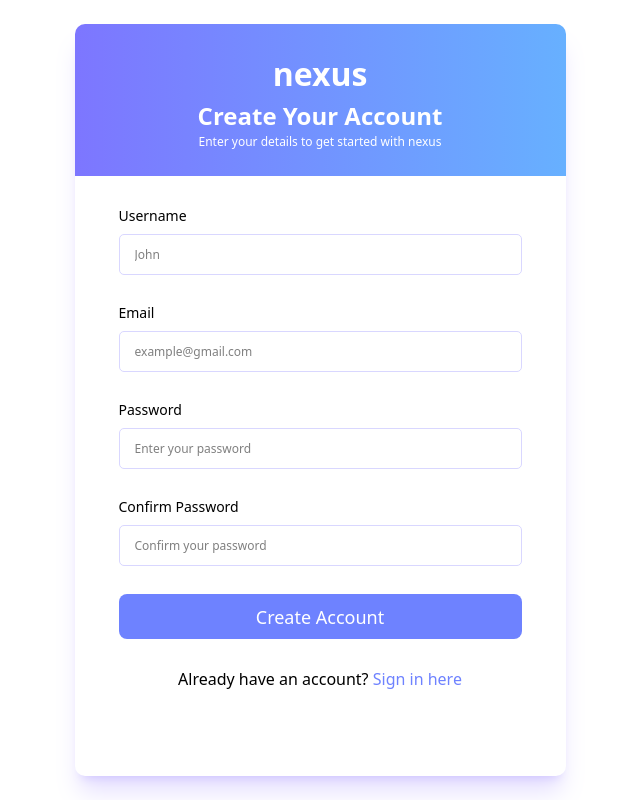
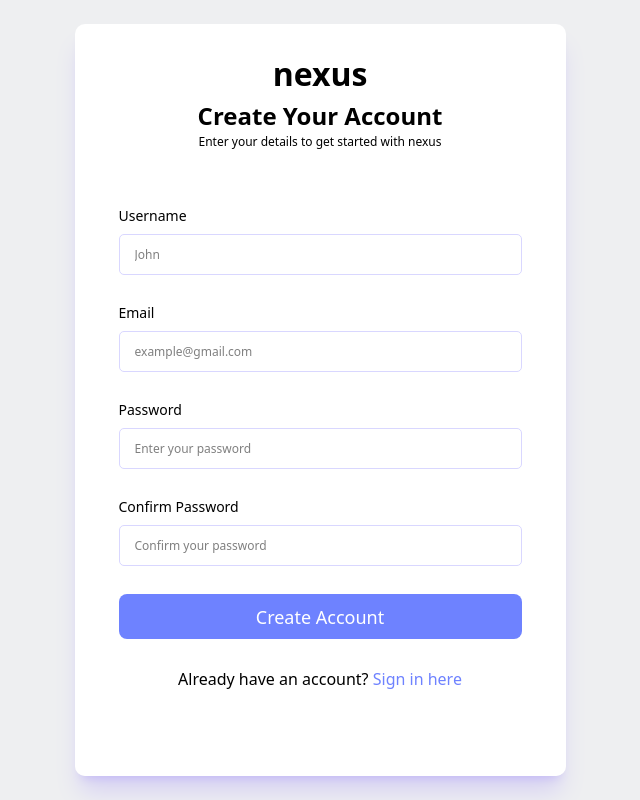
Before and after one commit to mebz2/nexus, a React (Vite) app in the folder client/: page /signup in a window 1280 px wide. Shown: the whole page, without its empty margins (320-960 px from the left). Built offline with nearby package versions, Linux system fonts and the light colour scheme.

Commit message:
Fixed login and signup forms.

```diff
--- a/client/src/components/FormHeader.tsx
+++ b/client/src/components/FormHeader.tsx
@@ -1,15 +1,15 @@
 type FormHeaderProps = {
-  header: string;
-  message: string;
+	header: string;
+	message: string;
 };
 const FormHeader = ({ header, message }: FormHeaderProps) => {
-  return (
-    <div className="login-gradient h-[152px] flex flex-col justify-center items-center rounded-t-[10px]">
-      <h1 className="text-white">nexus</h1>
-      <h2 className="text-white">{header}</h2>
-      <p className="text-white text-xs">{message}</p>
-    </div>
-  );
+	return (
+		<div className=" bg-white h-[152px] flex flex-col justify-center items-center rounded-t-[10px]">
+			<h1 className="">nexus</h1>
+			<h2 className="">{header}</h2>
+			<p className=" text-xs">{message}</p>
+		</div>
+	);
 };
-
+// login-gradient
 export default FormHeader;
--- a/client/src/pages/Login/Login.tsx
+++ b/client/src/pages/Login/Login.tsx
@@ -8,16 +8,16 @@ const handleClick = () => {
 function Login() {
 	return (
 		// div for the screen
-    <div className="flex flex-col justify-center items-center h-screen">
-      {/*container for form*/}
-      <div className="w-[491px] h-[553px]   rounded-[10px] shadow-xl shadow-[#4C23FF]/15">
+		<div className="flex flex-col justify-center items-center h-screen bg-[#EEEFF1]">
+			{/*Login Container*/}
+			<div className="w-[491px]    rounded-[10px] shadow-xl shadow-[#4C23FF]/15 h-fit">
 				{/*form header container*/}
 				<FormHeader
 					header="Welcome Back"
 					message="Enter your credentials to access your account"
 				/>
 				{/*form container*/}
-        <div className="h-[491px] flex flex-col items-center p-[30px] gap-7">
+				<div className="h-[450px] bg-white flex flex-col items-center p-[30px] gap-7 rounded-b-[10px]">
 					{/*email text field*/}
 					<Textfield
 						id="email"
@@ -48,7 +48,10 @@ function Login() {
 
 					<p>
 						Don't have an account?{" "}
-            <Link to="/signup" className="text-btn  hover:text-purple-950">
+						<Link
+							to="/signup"
+							className="text-btn  hover:text-purple-950"
+						>
 							Create one here
 						</Link>
 					</p>
--- a/client/src/pages/Signup/Signup.tsx
+++ b/client/src/pages/Signup/Signup.tsx
@@ -7,14 +7,15 @@ const handleClick = () => {
 
 function Signup() {
 	return (
-    <div className="flex justify-center items-center h-screen">
-      <div className="w-[491px] h-[752px] shadow-xl shadow-[#4C23FF]/15  rounded-[10px]">
+		<div className="flex justify-center items-center h-screen bg-[#EEEFF1]">
+			<div className="w-[491px] shadow-xl shadow-[#4C23FF]/15  rounded-[10px] h-fit">
 				{/*form header*/}
 				<FormHeader
 					header="Create Your Account"
 					message="Enter your details to get started with nexus"
 				/>
-        <div className="h-[600px] flex flex-col items-center p-[30px] gap-7">
+				{/*form container*/}
+				<div className="h-[600px] flex flex-col items-center p-[30px] gap-7 bg-white rounded-b-[10px]">
 					<Textfield
 						id="username"
 						label="Username"
@@ -54,7 +55,10 @@ function Signup() {
 					</Link>
 					<p>
 						Already have an account?{" "}
-            <Link to="/login" className="text-btn  hover:text-purple-950">
+						<Link
+							to="/login"
+							className="text-btn  hover:text-purple-950"
+						>
 							Sign in here
 						</Link>
 					</p>
```
Lines whose indentation alone changed are shown as unchanged.
